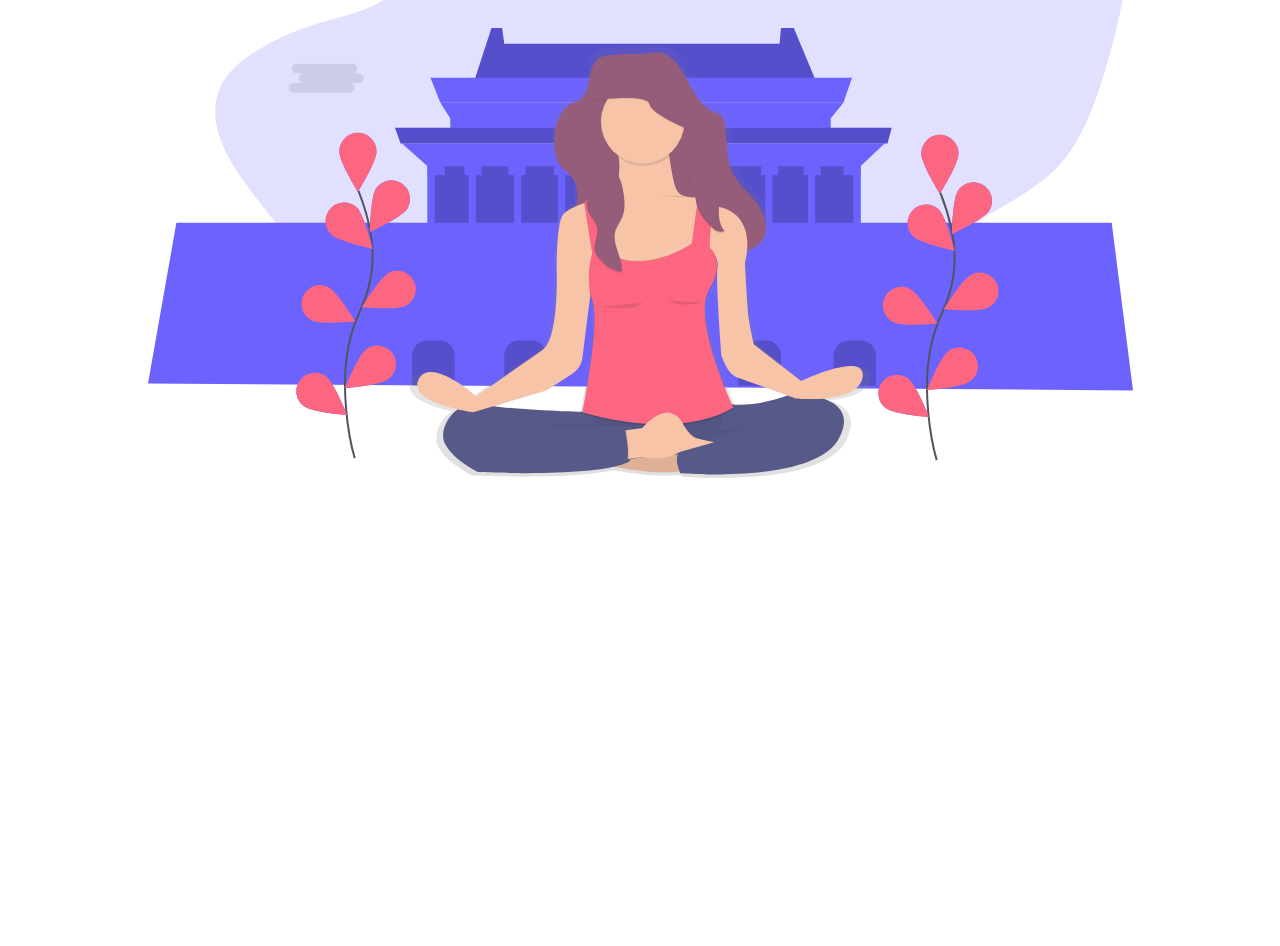
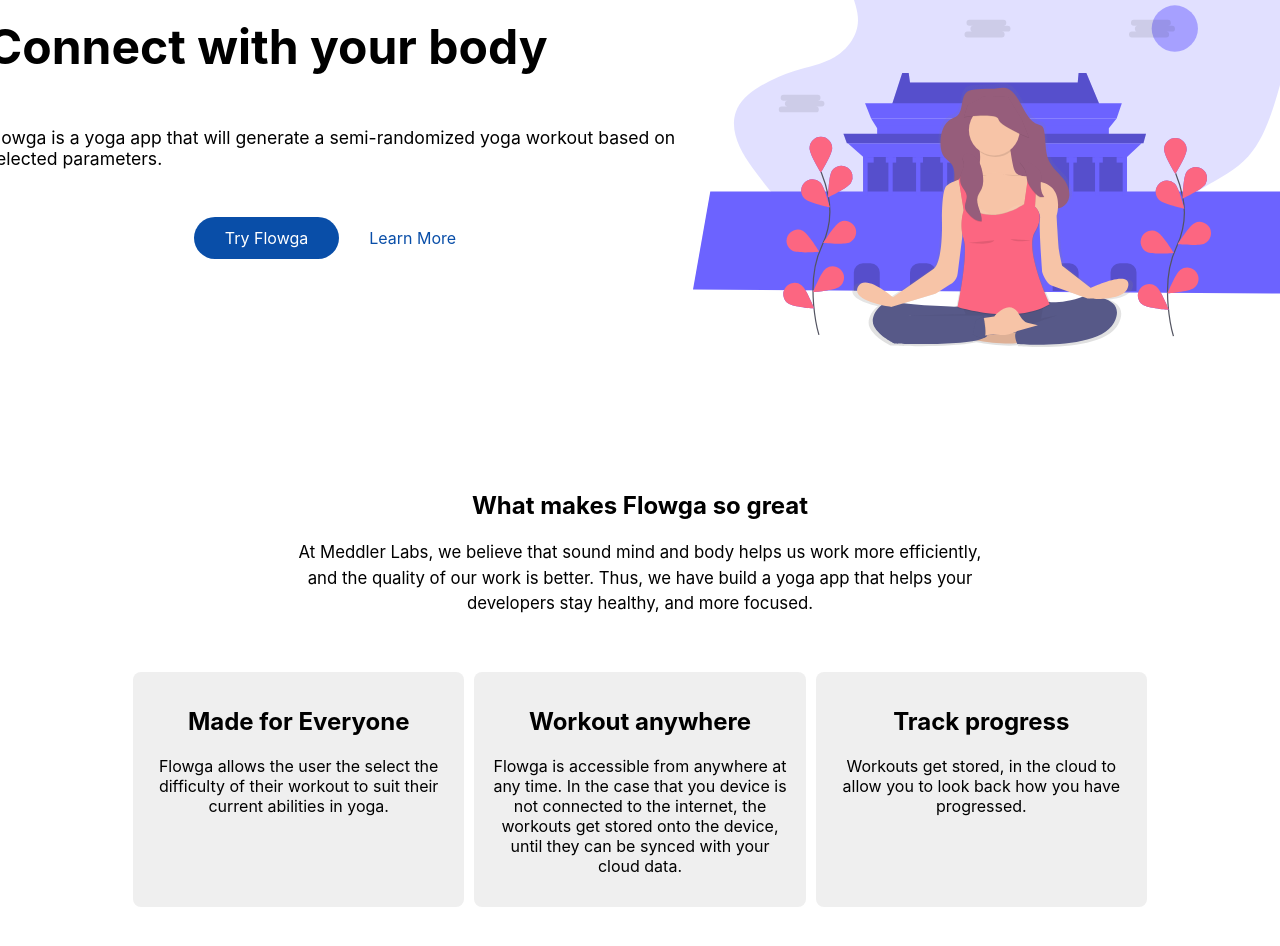
Before and after one commit to wilpola/product-development-2022, a React (Create React App) app in the folder web-flowga/: page / in a window 1280 px wide. Shown: the part 280-1226 px from the top of the page. Before the commit the page ends 800 px from the top, so only its background shows below. Built offline with nearby package versions, Linux system fonts and the light colour scheme.

Commit message:
add styling to Home-component

```diff
--- a/web-flowga/src/App.js
+++ b/web-flowga/src/App.js
@@ -1,6 +1,6 @@
 import React from "react";
 import { BrowserRouter as Router, Routes, Route } from "react-router-dom";
-import { Navigation, Home } from "./components";
+import { Navigation, Home, FlowgaApp } from "./components";
 
 import "./App.scss";
 
@@ -11,6 +11,7 @@ function App() {
       <div className='App'>
         <Routes>
           <Route exact path='/' element={<Home />} />
+          <Route path='/flowga-app' element={<FlowgaApp />} />
         </Routes>
       </div>
     </Router>
--- a/web-flowga/src/components/Home/home.scss
+++ b/web-flowga/src/components/Home/home.scss
@@ -0,0 +1,204 @@
+@media screen and (min-width: 421px) {
+  .home-container {
+    width: 100vw;
+    position: relative;
+
+    #landing {
+      position: relative;
+      display: grid;
+      margin: 140px auto 140px;
+      justify-items: center;
+      justify-content: center;
+      max-width: 1440px;
+      grid-template-areas:
+        ".        img"
+        "header   img"
+        "info  img"
+        "call     img"
+        ".        img";
+      grid-template-columns: 70ch 600px;
+      overflow-x: hidden;
+
+      .landing-image {
+        contain: content;
+        grid-area: img;
+        img {
+          width: 100%;
+        }
+      }
+
+      h1.landing-header {
+        position: absolute;
+        left: 0;
+        font-size: 3rem;
+        grid-area: header;
+        text-align: left;
+        padding: 0;
+        margin: 0;
+      }
+      p.landing-body {
+        grid-area: info;
+        max-width: 65ch;
+        text-align: left;
+        font-size: 1.1rem;
+      }
+
+      .callToAction {
+        display: flex;
+        align-items: center;
+        grid-area: call;
+        margin-top: 30px;
+
+        a {
+          font-size: 1rem;
+          text-decoration: none;
+          color: #094ea8;
+          margin-right: 30px;
+
+          &::after {
+            width: 100%;
+            height: 0px;
+            background: red;
+          }
+          &:hover {
+            &::after {
+              height: 2px;
+            }
+          }
+        }
+        .btn {
+          padding: 10px 15px;
+          border-radius: 600px;
+          border: 1px transparent solid;
+          padding: 10px 30px;
+          background: #094ea8;
+          color: white;
+          font-size: 1rem;
+        }
+      }
+    }
+
+    // info section
+    #information {
+      margin: 140px auto 140px;
+      max-width: 1440px;
+      align-items: center;
+      p.info-content {
+        font-size: 1.05rem;
+        width: 65ch;
+        margin: 0 auto 50px;
+        line-height: 1.6rem;
+      }
+      .information-banner {
+        display: flex;
+        flex-direction: row;
+        width: 80%;
+        margin: 0 auto;
+
+        div {
+          margin: 5px;
+          padding: 15px;
+          width: 33%;
+          background: #efefef;
+          border-radius: 8px;
+        }
+      }
+    }
+  }
+  // #spacer {
+  //   height: 500px;
+  // }
+}
+// Mobile landing
+@media screen and (max-width: 420px) {
+  .home-container {
+    margin-top: 30px;
+    #landing {
+      width: 80vw;
+      margin: 0 auto;
+      display: grid;
+      grid-template-areas:
+        "header"
+        "info"
+        "image"
+        "call";
+      grid-template-columns: 1fr;
+      grid-template-rows: 1fr 1fr 2fr 1fr;
+      max-width: 100%;
+
+      overflow-x: hidden;
+
+      .landing-image {
+        width: 100%;
+        margin: 0 auto;
+        grid-area: image;
+        // visibility: hidden;
+        img {
+          width: 100%;
+        }
+      }
+
+      h1,
+      p.lading-body {
+        width: 80vw;
+        margin: 0 auto;
+        grid-area: content;
+      }
+      h1.landing-header {
+        grid-area: header;
+        font-size: 2.2rem;
+        margin-bottom: 1rem;
+      }
+
+      .callToAction {
+        margin-top: 30px;
+        grid-area: callToAction;
+        display: flex;
+        align-items: center;
+        justify-content: space-evenly;
+        width: 70vw;
+        grid-area: call !important;
+
+        a {
+          font-size: 0.8rem;
+          text-decoration: none;
+          color: #094ea8;
+        }
+        .btn {
+          padding: 10px 15px;
+          border-radius: 600px;
+          border: 1px transparent solid;
+          padding: 10px 25px;
+          background: #094ea8;
+          color: white;
+          font-size: 0.8rem;
+        }
+      }
+    }
+  }
+  #information {
+    margin-top: 140px auto 140px;
+    max-width: 1440px;
+    align-items: center;
+    p.info-content {
+      font-size: 1.05rem;
+      width: 90%;
+      margin: 0 auto 30px;
+      line-height: 1.6rem;
+    }
+    .information-banner {
+      display: flex;
+      flex-direction: column;
+      width: 80%;
+      margin: 0 auto;
+
+      div {
+        margin: 5px;
+        padding: 15px;
+        width: 90%;
+        background: #efefef;
+        border-radius: 8px;
+      }
+    }
+  }
+}
--- a/web-flowga/src/components/Home/index.js
+++ b/web-flowga/src/components/Home/index.js
@@ -1,14 +1,60 @@
-import React from 'react';
-import YogaLanding from '../../assets/img/yoga-landing.svg';
-import './home.scss';
+import React from "react";
+import { Link } from "react-router-dom";
+import YogaLanding from "../../assets/img/yoga-landing.svg";
+import "./home.scss";
 
 const Home = () => {
-    return(
-        <div className='home-container'>
-            <section id="landing">
-                <img src={YogaLanding} alt=''/>
-            </section>
+  return (
+    <div className='home-container'>
+      <section id='landing'>
+        {/* <div className='landing-content'> */}
+          <h1 className='landing-header'> Connect with your body</h1>
+          <p className="landing-body">
+            Flowga is a yoga app that will generate a semi-randomized yoga
+            workout based on selected parameters.
+          </p>
+          <div className='callToAction'>
+            <Link className='btn' to='/flowga-app'>
+              Try Flowga
+            </Link>
+            <Link to='/documentation'> Learn More </Link>
+          </div>
+        {/* </div> */}
+        <div className='landing-image'>
+          <img src={YogaLanding} alt='' />
         </div>
-    )
-}
+      </section>
+      <section id='information'>
+        <h2> What makes Flowga so great</h2>
+        <p className='info-content'>
+          At Meddler Labs, we believe that sound mind and body helps us work more efficiently, and the quality of our work is better. Thus, we have build a yoga app that helps your developers stay healthy, and more focused.
+        </p>
+        <div className='information-banner'>
+          <div>
+            <h2>Made for Everyone</h2>
+            <p>
+              {" "}
+              Flowga allows the user the select the difficulty of their workout to suit their current abilities in yoga.
+            </p>
+          </div>
+          <div>
+            <h2> Workout anywhere</h2>
+            <p>
+              {" "}
+              Flowga is accessible from anywhere at any time. In the case that you device is not connected to the internet, the workouts get stored onto the device, until they can be synced with your cloud data.
+            </p>
+          </div>
+          <div>
+            <h2> Track progress </h2>
+            <p>
+              {" "}
+              Workouts get stored, in the cloud to allow you to look back how you have progressed.
+            </p>
+          </div>
+        </div>
+      </section>
+      <section id="spacer"></section>
+    </div>
+  );
+};
 export default Home;
--- a/web-flowga/src/components/index.js
+++ b/web-flowga/src/components/index.js
@@ -1,4 +1,5 @@
 import Navigation from './Navigation';
 import Home from './Home';
+import FlowgaApp from './flowga-app';
 
-export { Navigation, Home };
+export { Navigation, Home, FlowgaApp };
--- a/web-flowga/src/index.css
+++ b/web-flowga/src/index.css
@@ -7,6 +7,11 @@ body {
   -moz-osx-font-smoothing: grayscale;
 }
 
+html,
+body {
+  overflow-y: overlay;
+}
+
 code {
   font-family: source-code-pro, Menlo, Monaco, Consolas, 'Courier New',
     monospace;
--- a/web-flowga/src/index.js
+++ b/web-flowga/src/index.js
@@ -6,7 +6,7 @@ import reportWebVitals from './reportWebVitals';
 
 const container = document.getElementById('root');
 const root = createRoot(container);
-root.render(<App />);
+root.render(<App tab='hello'/>);
 
 
 // If you want to start measuring performance in your app, pass a function
```
